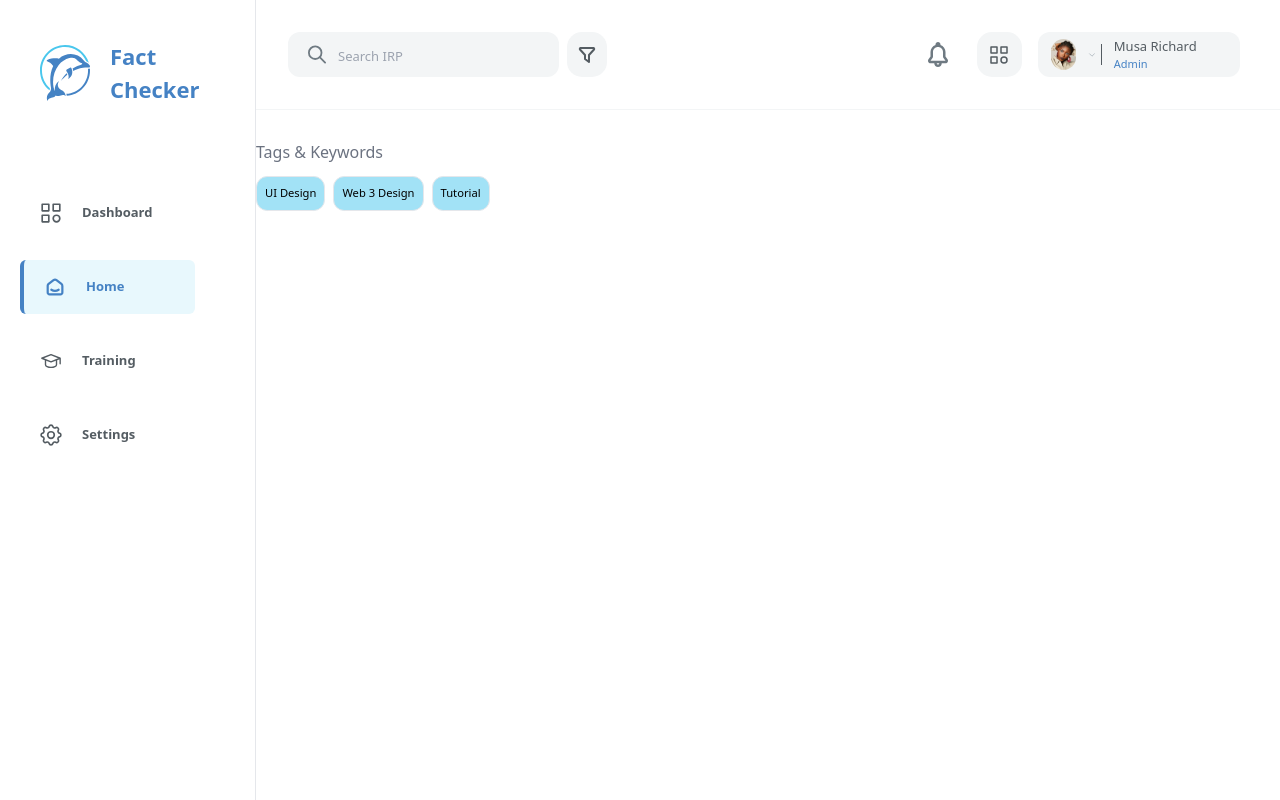
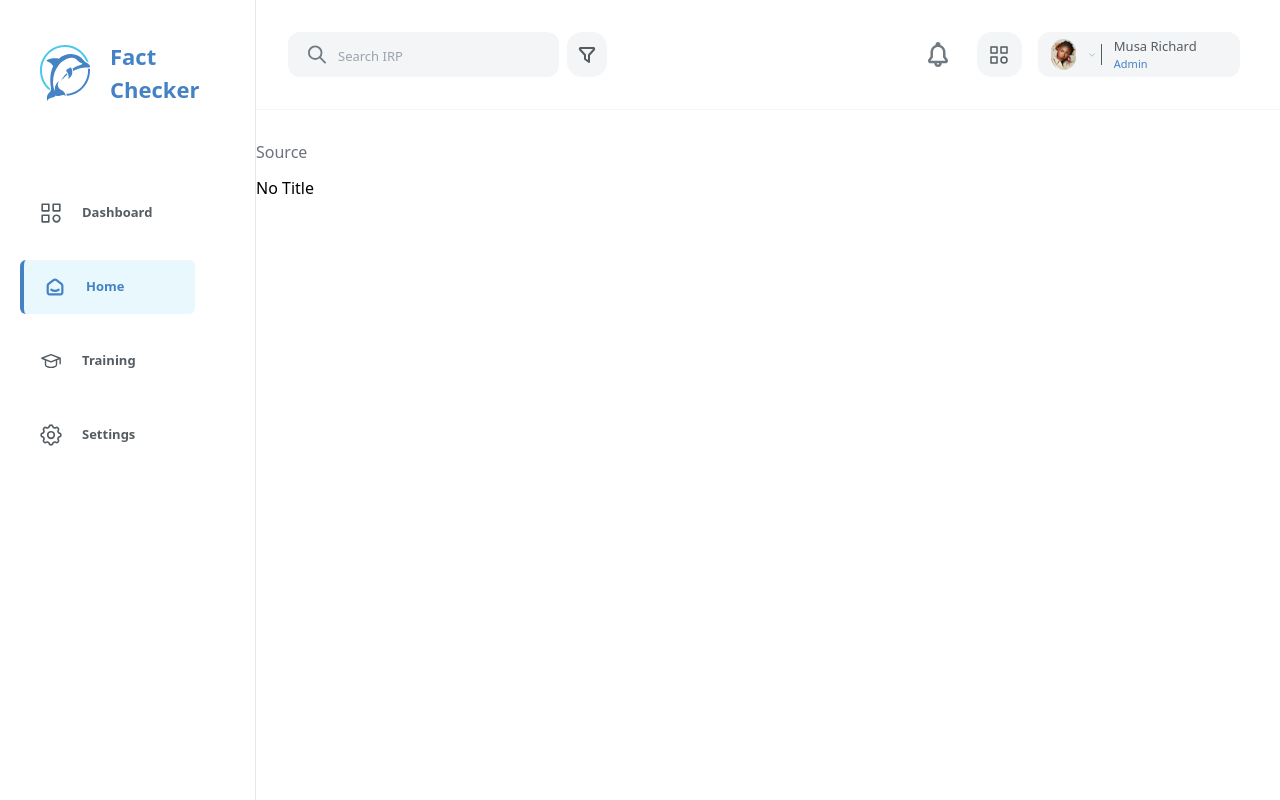
Before and after one commit to Project-Bourne/fe-turnitin, a Next.js app: page /home/components/section_skeleton/TagsKeywordsSection in a window 1280 px wide. Built offline with nearby package versions, Linux system fonts and the light colour scheme.

Commit message:
add header toaken

```diff
--- a/src/pages/home/[homecontent].tsx
+++ b/src/pages/home/[homecontent].tsx
@@ -6,12 +6,13 @@ import MetaData from './components/MetaData';
 import { setData } from '@/redux/reducer/factcheckSlice';
 import FactcheckService from '@/services/factcheck.service';
 import { useDispatch, useSelector } from 'react-redux';
+import NotificationService from '@/services/notification.service';
 
 function Crawled() {
- // Check if data.url exists
- const { data } = useSelector((state: any) => state.factcheck);
+  // Check if data.url exists
+  const { data } = useSelector((state: any) => state.factcheck);
 
- const title = data.url ? data.url : "No Title";
+  const title = data.url ? data.url : 'No Title';
 
   const router = useRouter();
   const [hideMeta, setHideMeta] = useState(true); // Hide and show meta data
@@ -27,20 +28,22 @@ function Crawled() {
         try {
           const response = await factService.getFact(id);
           if (response.status) {
-            // console.log(response.data);
+            console.log(response.data);
             dispatch(setData(response.data));
           } else {
-            // Handle error
+            NotificationService.error({
+              message: 'Error!',
+              addedText: <p>Something happend. Please try again</p> // Add a closing </p> tag
+            });
           }
         } catch (err) {
           console.error(err);
         }
       }
-
     }
 
     fetchSummary();
-  }, [id]);
+  }, [id, dispatch]);
 
   const handleMax = () => {
     setHideMeta(true);
@@ -58,8 +61,11 @@ function Crawled() {
         </div>
         <div className="bg-white my-[3rem] mx-5 rounded-[1rem] w-[100%]">
           <Min_and_Max_icon maxOnClick={handleMax} minOnClick={handleMin} />
-          {hideMeta === true &&
-          <div><MetaData /></div>}
+          {hideMeta === true && (
+            <div>
+              <MetaData />
+            </div>
+          )}
           {hideMeta === false && (
             <h1 className="md:text-lg font-bold pl-5 pb-2">{title}</h1>
           )}
--- a/src/pages/home/components/bookMark/BookMark.tsx
+++ b/src/pages/home/components/bookMark/BookMark.tsx
@@ -9,7 +9,7 @@ function BookMark() {
 
   useEffect(() => {
     dispatch(setBookMark(history));
-  }, [history]);
+  }, [history, dispatch]);
 
   return (
     <div className="bg-sirp-listBg border h-[100%] w-100full my-2 md:mx-5 mx-2 pt-5 pb-5 rounded-[1rem]">
--- a/src/pages/home/components/section_skeleton/AuthorSection.tsx
+++ b/src/pages/home/components/section_skeleton/AuthorSection.tsx
@@ -6,8 +6,8 @@ import { useSelector } from 'react-redux';
 
 function AuthorSection({ isLoading }) {
   const { data } = useSelector((state: any) => state.factcheck);
-  const author = data.confidence.author ? data.confidence.author : 'Author not found';
-  const authorLocation = data.confidence.authorLocation ? data.confidence.authorLocation : 'Location not Found';
+  console.log("D:", data);
+  const author = data.confidence?.author ? data.confidence.author : 'Author not found';
   return (
     <div className="mt-3 w-[25rem]">
       <p className="text-gray-500 mt-3">
@@ -18,7 +18,7 @@ function AuthorSection({ isLoading }) {
           <Skeleton circle width={50} height={50} />
         ) : (
           <Image
-            src={require('../../../../../public/icons/Avatarmeta.svg')}
+            src={require('../../../../../public/icons/avatarmeta.svg')}
             alt="documents"
             className="cursor-pointer"
             width={50}
--- a/src/pages/home/components/section_skeleton/TagsKeywordsSection.tsx
+++ b/src/pages/home/components/section_skeleton/TagsKeywordsSection.tsx
@@ -1,46 +1,29 @@
+import { useTruncate } from "@/components/custom-hooks";
 import React from "react";
 import Skeleton from "react-loading-skeleton";
 import "react-loading-skeleton/dist/skeleton.css";
-
-const tags =[
-  {
-    id: 1,
-    key: "UI Design",
-  },
-  {
-    id: 2,
-    key: "Web 3 Design",
-  },
-  {
-    id: 3,
-    key: "Tutorial",
-  },
-]
+import { useSelector } from "react-redux";
 
 function TagsKeywordsSection({ isLoading }) {
+  const { data } = useSelector((state: any) => state.factcheck);
+
+  // Check if data.url exists using optional chaining
+  const source = data?.url ? data.url : "No Title";
+
   return (
     <div className="w-[25rem]">
       <p className="text-gray-500">
-        {isLoading ? <Skeleton width={50} /> : "Tags & Keywords"}
+        {isLoading ? <Skeleton width={50} /> : "Source"}
       </p>
       <div className="flex gap-3 items-center mt-3">
         <div>
-          <ul className="flex flex-wrap gap-2">
-            {tags.map((keyword) => (
-              <div key={keyword.id}>
-                {isLoading ? (
-                  <Skeleton width={70} />
-                ) : (
-                  <li className="border p-2 rounded-[0.7rem] text-[0.7rem] bg-sirp-keynotebg">
-                    {keyword.key}
-                  </li>
-                )}
-              </div>
-            ))}
-          </ul>
+          <a href={source} target="_blank" rel="noopener noreferrer">
+            {source}
+          </a>
         </div>
       </div>
     </div>
   );
 }
+
 export default TagsKeywordsSection;
--- a/src/pages/training/components/SearchComp.tsx
+++ b/src/pages/training/components/SearchComp.tsx
@@ -13,7 +13,7 @@ const SearchComp = ({ item, index, list }: SearchType) => {
       <div className='p-2 px-5 rounded-[200px] border-x-sirp-dashbordb1 border-2 items-center justify-center mx-2 cursor-pointer' >
         <p className='text-[12px] text-ellipsis'>{item}</p>
       </div>
-      {index == list.length - 1 &&
+      {index == list?.length - 1 &&
         <div className='p-2 px-5 rounded-[200px] border-x-sirp-dashbordb1 border-2 items-center justify-center mx-2 cursor-pointer'>
           <p className='text-[12px] text-ellipsis text-sirp-primary'>More</p>
         </div>
```
Also changed, not shown: src/hooks/api.jsx (+5 -2 lines).
